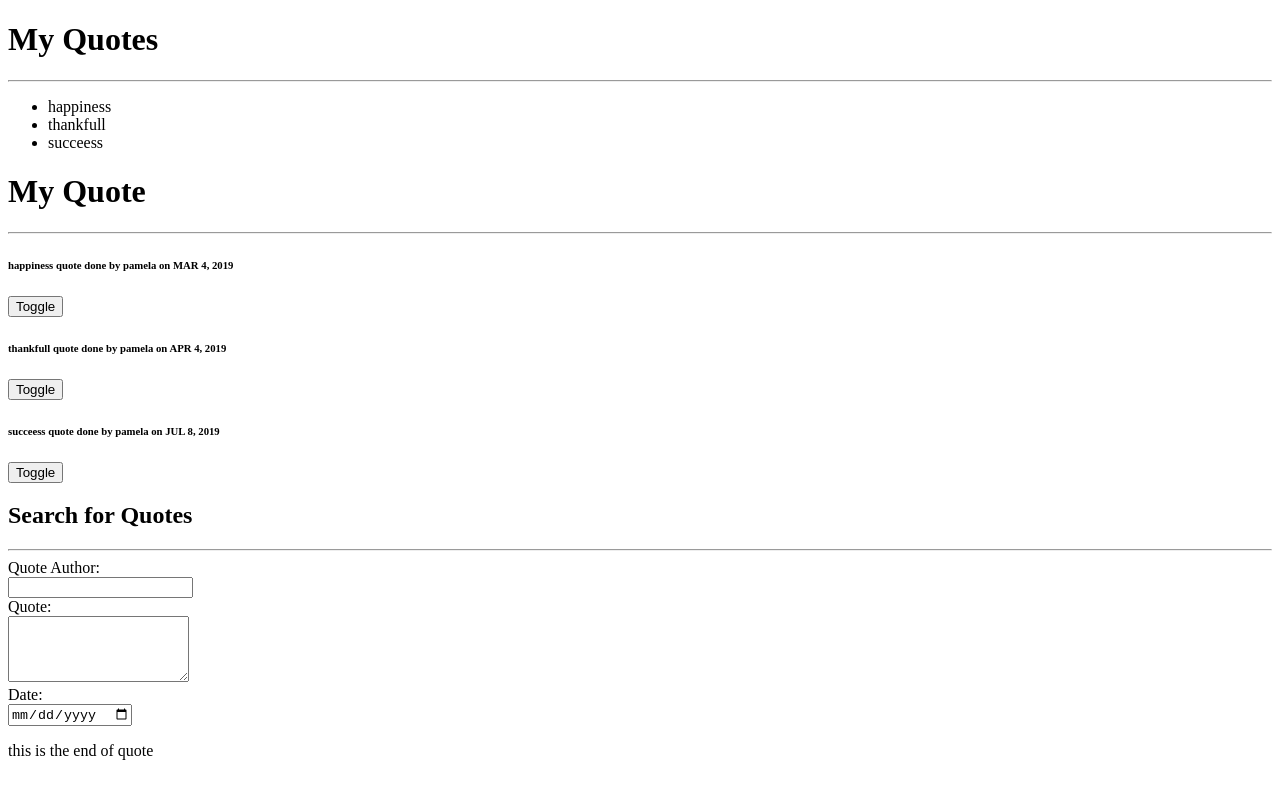
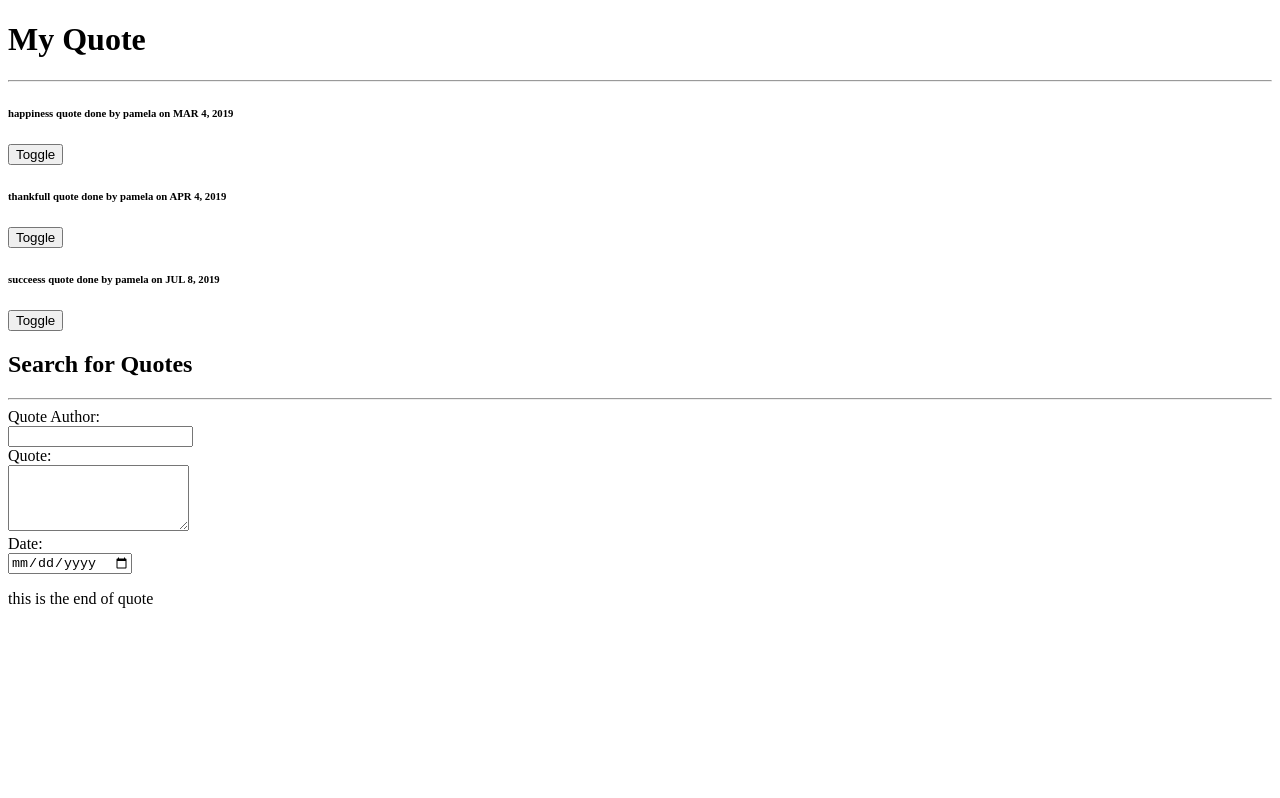
Before and after one commit to Apamela/quote, an Angular app: page / in a window 1280 px wide. Built offline with nearby package versions, Linux system fonts and the light colour scheme.

Commit message:
i delete the word

```diff
--- a/src/app/app.component.html
+++ b/src/app/app.component.html
@@ -1,6 +1,6 @@
 
 <div>
-  <h1>My Quotes</h1>
+  <!-- <h1>My Quotes</h1>
   <hr>
   <ul>
     <li *ngFor='let quote of quotes'>
@@ -8,7 +8,7 @@
 
     </li>
 
-  </ul>
+  </ul> -->
   <!-- <p *ngIf='quotes.length'>this is the end of quotes</p> -->
   <!-- <p>My quote for today is {{quotee}}</p> -->
 
--- a/src/app/quote-detail/quote-detail.component.ts
+++ b/src/app/quote-detail/quote-detail.component.ts
@@ -9,7 +9,7 @@ import { Quote } from '../quote';
 export class QuoteDetailComponent implements OnInit {
   @Input() quote: Quote;
   @Output() isComplete = new EventEmitter<boolean>();
-  goalDelete(complete:boolean){
+  quoteDelete(complete:boolean){
     this.isComplete.emit(complete);
   }
   quoteComplete(complete:boolean){
--- a/src/app/quote-form/quote-form.component.ts
+++ b/src/app/quote-form/quote-form.component.ts
@@ -1,5 +1,5 @@
 import { Component, OnInit } from '@angular/core';
-import{Quote}from '../quote'
+import{Quote}from '../quote';
 @Component({
   selector: 'app-quote-form',
   templateUrl: './quote-form.component.html',
```
